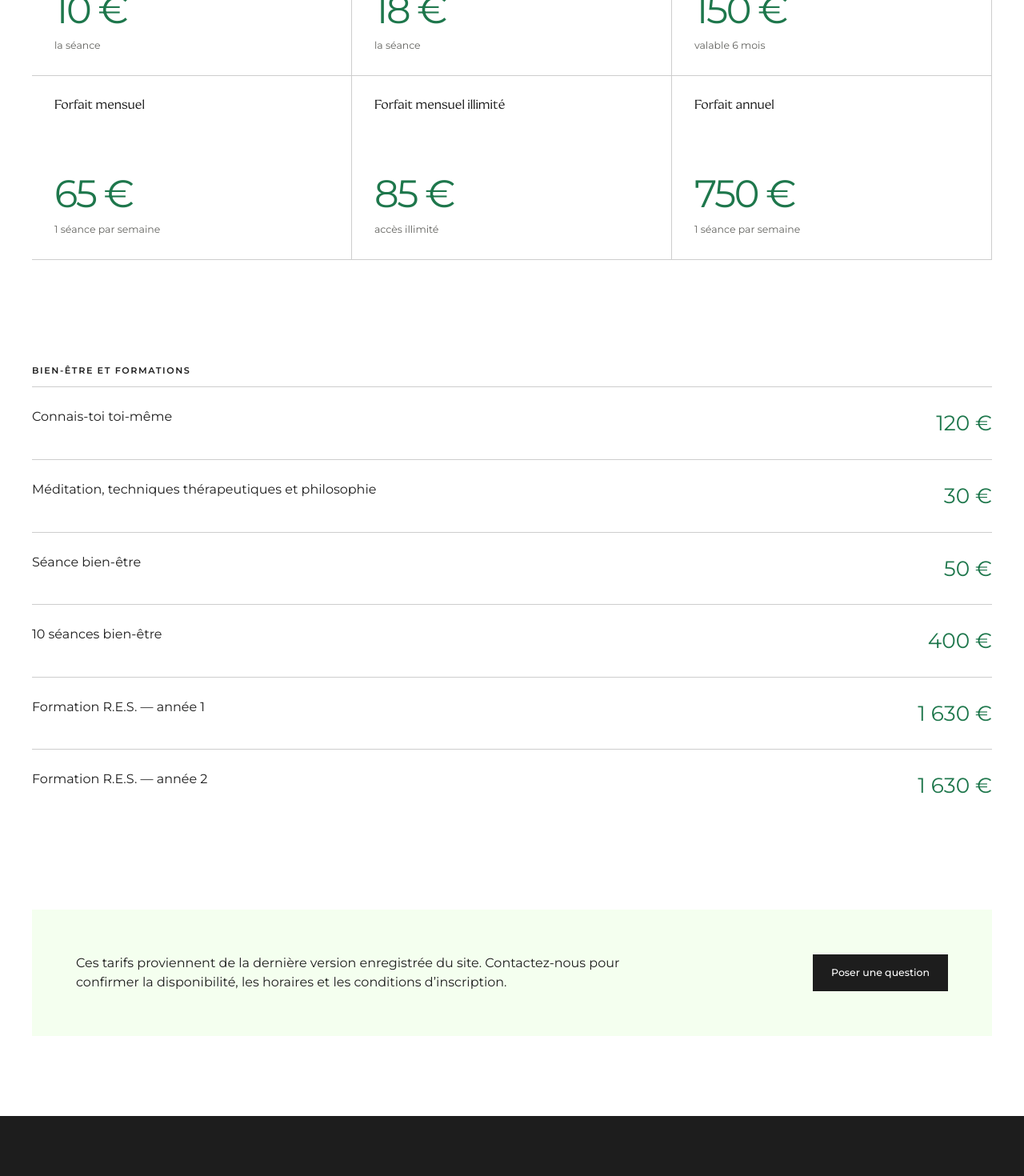
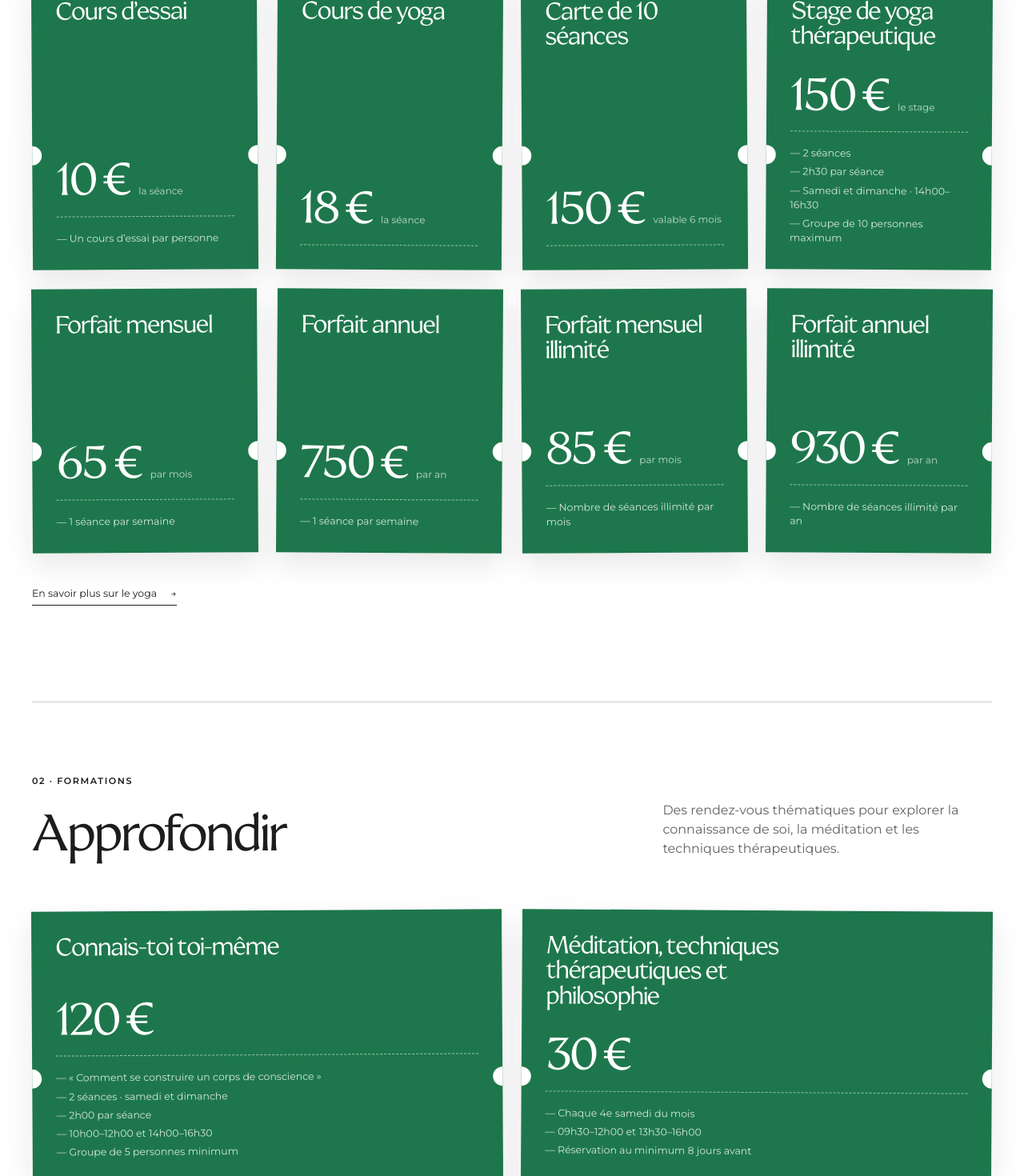
Before and after one commit to ilohest/creyda, a Nuxt app: page /tarifs in a window 1280 px wide. Shown: the part 1040-2510 px from the top of the page at 80% size. Built offline with nearby package versions, Linux system fonts and the light colour scheme.

Commit message:
Complete and redesign pricing page

```diff
--- a/app/assets/css/main.css
+++ b/app/assets/css/main.css
@@ -161,18 +161,31 @@ h2 { font-size: clamp(3rem, 6.2vw, 6.8rem); }
 .res-photo img { width: 100%; height: 100%; object-fit: cover; filter: grayscale(1); }
 .res-photo > div { padding: clamp(50px, 7vw, 100px); }
 .res-photo p:not(.eyebrow) { color: var(--muted); }
-.pricing { padding: 110px 0; }
-.price-grid { display: grid; grid-template-columns: repeat(3, 1fr); gap: 0; border-top: 1px solid var(--ink); }
-.price-grid article { min-height: 230px; padding: 28px; display: flex; flex-direction: column; border-bottom: 1px solid var(--line); border-right: 1px solid var(--line); }
-.price-grid h2 { font-size: 1rem; font-weight: 400; letter-spacing: 0; }
-.price-grid strong { margin-top: auto; font-size: 3rem; font-weight: 400; letter-spacing: -.05em; color: var(--green); }
-.price-grid span { font-size: .78rem; color: var(--muted); }
-.pricing-alt { padding-top: 20px; }
-.line-prices > div { display: flex; justify-content: space-between; gap: 30px; padding: 25px 0; border-top: 1px solid var(--line); }
-.line-prices strong { font-size: 1.65rem; font-weight: 400; color: var(--green); }
-.pricing-note { margin-bottom: 100px; padding: 55px; display: flex; align-items: center; justify-content: space-between; gap: 40px; background: var(--mint); }
-.pricing-note p { margin: 0; max-width: 740px; }
-.pricing-note .button { margin: 0; white-space: nowrap; }
+.pricing-page .page-intro { border-bottom: 0; }
+.pricing-section { padding: 90px 0 120px; border-top: 1px solid var(--line); }
+.pricing-heading { margin-bottom: 65px; display: grid; grid-template-columns: 1.25fr .75fr; gap: 8vw; align-items: end; }
+.pricing-heading h2 { margin: 26px 0 0; font-size: clamp(2.8rem, 5vw, 5.7rem); }
+.pricing-heading > p { max-width: 530px; margin: 0; color: var(--muted); }
+.ticket-grid { display: grid; grid-template-columns: repeat(4, 1fr); gap: 24px; }
+.ticket-grid--two { grid-template-columns: repeat(2, minmax(0, 1fr)); }
+.price-ticket { min-height: 330px; padding: 30px; display: flex; flex-direction: column; position: relative; overflow: hidden; background: var(--green); color: var(--white); box-shadow: 0 15px 35px rgba(29,29,29,.1); transform: rotate(-.35deg); transition: transform .25s ease, box-shadow .25s ease; }
+.price-ticket:nth-child(even) { transform: rotate(.35deg); }
+.price-ticket::before, .price-ticket::after { content: ""; position: absolute; top: 58%; width: 24px; height: 24px; border-radius: 50%; background: var(--white); }
+.price-ticket::before { left: -12px; }
+.price-ticket::after { right: -12px; }
+.price-ticket:hover { transform: rotate(0) translateY(-5px); box-shadow: 0 22px 45px rgba(29,29,29,.16); }
+.price-ticket h3 { max-width: 360px; margin: 0; font-size: clamp(1.6rem, 2.4vw, 2.5rem); line-height: 1.02; }
+.ticket-price { margin-top: auto; padding: 32px 0 20px; display: flex; align-items: baseline; gap: 12px; border-bottom: 1px dashed rgba(255,255,255,.55); }
+.ticket-price strong { font-family: var(--display); font-size: clamp(2.8rem, 4.4vw, 5rem); font-weight: 400; line-height: .9; letter-spacing: -.05em; }
+.ticket-price span { font-size: .75rem; color: rgba(255,255,255,.72); }
+.price-ticket ul { margin: 18px 0 0; padding: 0; list-style: none; color: rgba(255,255,255,.82); font-size: .78rem; line-height: 1.45; }
+.price-ticket li + li { margin-top: 5px; }
+.price-ticket li::before { content: "— "; }
+.section-link { display: block; margin-top: 42px; }
+.pricing-conditions { margin-bottom: 110px; padding: 80px; display: grid; grid-template-columns: 1fr 1fr; gap: 10vw; background: var(--mint); }
+.pricing-conditions h2 { margin: 26px 0 0; font-size: clamp(2.8rem, 5vw, 5.7rem); }
+.pricing-conditions > div:last-child { align-self: end; }
+.pricing-conditions > div:last-child p { max-width: 620px; }
 .contact-grid { padding: 90px 0; display: grid; grid-template-columns: 1fr 1fr; gap: 0; }
 .contact-page .page-intro { border-bottom: 0; }
 .contact-primary { min-height: 500px; padding: 60px; display: flex; flex-direction: column; background: var(--green); color: var(--white); }
@@ -212,7 +225,8 @@ h2 { font-size: clamp(3rem, 6.2vw, 6.8rem); }
   .pillar-grid { grid-template-columns: 1fr; }
   .pillar-grid article + article { padding-left: 0; border-left: 0; }
   .pillar-grid article { min-height: 240px; }
-  .price-grid { grid-template-columns: repeat(2, 1fr); }
+  .ticket-grid { grid-template-columns: repeat(2, minmax(0, 1fr)); }
+  .pricing-heading, .pricing-conditions { grid-template-columns: 1fr; gap: 40px; }
   .contact-grid { grid-template-columns: 1fr; }
   .site-footer { grid-template-columns: 1fr 1fr; }
   .footer-brand, .footer-bottom { grid-column: 1 / 3; }
@@ -250,10 +264,12 @@ h2 { font-size: clamp(3rem, 6.2vw, 6.8rem); }
   .cta-panel { width: 100%; padding: 55px 20px; }
   .steps { padding: 80px 0; }
   .steps li { grid-template-columns: 50px 1fr; }
-  .price-grid { grid-template-columns: 1fr; }
-  .pricing { padding: 75px 0; }
-  .pricing-note { width: 100%; padding: 42px 20px; align-items: flex-start; flex-direction: column; }
-  .line-prices > div { align-items: flex-start; flex-direction: column; gap: 7px; }
+  .pricing-section { padding: 70px 0 90px; }
+  .pricing-heading { margin-bottom: 45px; }
+  .ticket-grid { grid-template-columns: 1fr; gap: 20px; }
+  .price-ticket { min-height: 300px; padding: 26px; transform: none; }
+  .price-ticket:nth-child(even) { transform: none; }
+  .pricing-conditions { width: 100%; margin-bottom: 80px; padding: 55px 20px; }
   .contact-primary, .contact-details { padding: 38px 22px; }
   .contact-image { width: 100%; }
 }
--- a/app/pages/tarifs.vue
+++ b/app/pages/tarifs.vue
@@ -1,19 +1,101 @@
 <script setup lang="ts">
 useSeoMeta({ title: 'Tarifs' })
+
 const yoga = [
-  ['Cours d’essai', '10 €', 'la séance'], ['Cours à l’unité', '18 €', 'la séance'], ['Carte de 10 séances', '150 €', 'valable 6 mois'],
-  ['Forfait mensuel', '65 €', '1 séance par semaine'], ['Forfait mensuel illimité', '85 €', 'accès illimité'], ['Forfait annuel', '750 €', '1 séance par semaine']
+  { title: 'Cours d’essai', price: '10 €', unit: 'la séance', details: ['Un cours d’essai par personne'] },
+  { title: 'Cours de yoga', price: '18 €', unit: 'la séance', details: [] },
+  { title: 'Carte de 10 séances', price: '150 €', unit: 'valable 6 mois', details: [] },
+  { title: 'Stage de yoga thérapeutique', price: '150 €', unit: 'le stage', details: ['2 séances', '2h30 par séance', 'Samedi et dimanche · 14h00–16h30', 'Groupe de 10 personnes maximum'] },
+  { title: 'Forfait mensuel', price: '65 €', unit: 'par mois', details: ['1 séance par semaine'] },
+  { title: 'Forfait annuel', price: '750 €', unit: 'par an', details: ['1 séance par semaine'] },
+  { title: 'Forfait mensuel illimité', price: '85 €', unit: 'par mois', details: ['Nombre de séances illimité par mois'] },
+  { title: 'Forfait annuel illimité', price: '930 €', unit: 'par an', details: ['Nombre de séances illimité par an'] }
 ]
-const other = [
-  ['Connais-toi toi-même', '120 €'], ['Méditation, techniques thérapeutiques et philosophie', '30 €'], ['Séance bien-être', '50 €'], ['10 séances bien-être', '400 €'], ['Formation R.E.S. — année 1', '1 630 €'], ['Formation R.E.S. — année 2', '1 630 €']
+
+const formations = [
+  { title: 'Connais-toi toi-même', price: '120 €', unit: '', details: ['« Comment se construire un corps de conscience »', '2 séances · samedi et dimanche', '2h00 par séance', '10h00–12h00 et 14h00–16h30', 'Groupe de 5 personnes minimum'] },
+  { title: 'Méditation, techniques thérapeutiques et philosophie', price: '30 €', unit: '', details: ['Chaque 4e samedi du mois', '09h30–12h00 et 13h30–16h00', 'Réservation au minimum 8 jours avant'] }
+]
+
+const wellbeing = [
+  { title: 'Séance bien-être', price: '50 €', unit: 'la séance', details: [] },
+  { title: 'Forfait de 10 séances bien-être', price: '400 €', unit: 'les 10 séances', details: [] }
+]
+
+const res = [
+  { title: 'Méthode R.E.S. · année 1', price: '1 630 €', unit: 'par an', details: [] },
+  { title: 'Méthode R.E.S. · année 2', price: '1 630 €', unit: 'par an', details: ['Deuxième année facultative'] }
 ]
 </script>
 
 <template>
-  <main>
-    <PageIntro eyebrow="Offres" title="Choisir le rythme qui vous convient." text="Cours ponctuels, abonnements ou formations : les groupes restent volontairement limités." />
-    <section class="pricing wrap"><p class="eyebrow">Yoga · séances de 90 minutes</p><div class="price-grid"><article v-for="item in yoga" :key="item[0]"><h2>{{ item[0] }}</h2><strong>{{ item[1] }}</strong><span>{{ item[2] }}</span></article></div></section>
-    <section class="pricing pricing-alt wrap"><p class="eyebrow">Bien-être et formations</p><div class="line-prices"><div v-for="item in other" :key="item[0]"><span>{{ item[0] }}</span><strong>{{ item[1] }}</strong></div></div></section>
-    <section class="pricing-note wrap"><p>Ces tarifs proviennent de la dernière version enregistrée du site. Contactez-nous pour confirmer la disponibilité, les horaires et les conditions d’inscription.</p><NuxtLink to="/contact" class="button button-dark">Poser une question</NuxtLink></section>
+  <main class="pricing-page">
+    <PageIntro title="Choisir le rythme qui vous convient." text="Cours ponctuels, forfaits et formations : chaque formule accompagne une pratique régulière, à votre mesure." />
+
+    <section class="pricing-section wrap">
+      <header class="pricing-heading">
+        <div><p class="eyebrow">01 · Yoga</p><h2>Cours & forfaits</h2></div>
+        <p>Séances de 90 minutes en groupe de 10 personnes maximum. Vêtements souples conseillés ; vestiaire et commodités sur place.</p>
+      </header>
+      <div class="ticket-grid">
+        <article v-for="item in yoga" :key="item.title" class="price-ticket">
+          <h3>{{ item.title }}</h3>
+          <div class="ticket-price"><strong>{{ item.price }}</strong><span v-if="item.unit">{{ item.unit }}</span></div>
+          <ul v-if="item.details.length"><li v-for="detail in item.details" :key="detail">{{ detail }}</li></ul>
+        </article>
+      </div>
+      <NuxtLink to="/yoga" class="text-link section-link">En savoir plus sur le yoga <span>→</span></NuxtLink>
+    </section>
+
+    <section class="pricing-section wrap">
+      <header class="pricing-heading">
+        <div><p class="eyebrow">02 · Formations</p><h2>Approfondir</h2></div>
+        <p>Des rendez-vous thématiques pour explorer la connaissance de soi, la méditation et les techniques thérapeutiques.</p>
+      </header>
+      <div class="ticket-grid ticket-grid--two">
+        <article v-for="item in formations" :key="item.title" class="price-ticket">
+          <h3>{{ item.title }}</h3>
+          <div class="ticket-price"><strong>{{ item.price }}</strong><span v-if="item.unit">{{ item.unit }}</span></div>
+          <ul><li v-for="detail in item.details" :key="detail">{{ detail }}</li></ul>
+        </article>
+      </div>
+    </section>
+
+    <section class="pricing-section wrap">
+      <header class="pricing-heading">
+        <div><p class="eyebrow">03 · Bien-être</p><h2>Séances individuelles</h2></div>
+        <p>Séances d’une heure, en individuel. Vêtements souples conseillés ; vestiaire et commodités sur place.</p>
+      </header>
+      <div class="ticket-grid ticket-grid--two">
+        <article v-for="item in wellbeing" :key="item.title" class="price-ticket">
+          <h3>{{ item.title }}</h3>
+          <div class="ticket-price"><strong>{{ item.price }}</strong><span v-if="item.unit">{{ item.unit }}</span></div>
+        </article>
+      </div>
+    </section>
+
+    <section class="pricing-section wrap">
+      <header class="pricing-heading">
+        <div><p class="eyebrow">04 · Méthode R.E.S.</p><h2>Le parcours</h2></div>
+        <p>Formation en groupe de 10 personnes maximum. Chaque année comprend le forfait annuel Yoga illimité et un enseignement complémentaire propre à la méthode, dont la fréquence est définie selon les disponibilités.</p>
+      </header>
+      <div class="ticket-grid ticket-grid--two">
+        <article v-for="item in res" :key="item.title" class="price-ticket">
+          <h3>{{ item.title }}</h3>
+          <div class="ticket-price"><strong>{{ item.price }}</strong><span v-if="item.unit">{{ item.unit }}</span></div>
+          <ul v-if="item.details.length"><li v-for="detail in item.details" :key="detail">{{ detail }}</li></ul>
+        </article>
+      </div>
+      <NuxtLink to="/methode-res" class="text-link section-link">Découvrir la méthode R.E.S. <span>→</span></NuxtLink>
+    </section>
+
+    <section class="pricing-conditions wrap">
+      <div><p class="eyebrow">Réservation</p><h2>Prêt·e à commencer ?</h2></div>
+      <div>
+        <p><strong>La réservation par téléphone ou par e-mail est obligatoire.</strong></p>
+        <p>En cas de cessation des activités par le bénéficiaire avant la date d’échéance, aucun remboursement ne pourra être demandé.</p>
+        <NuxtLink to="/contact" class="button button-dark">Nous contacter</NuxtLink>
+      </div>
+    </section>
   </main>
 </template>
```
